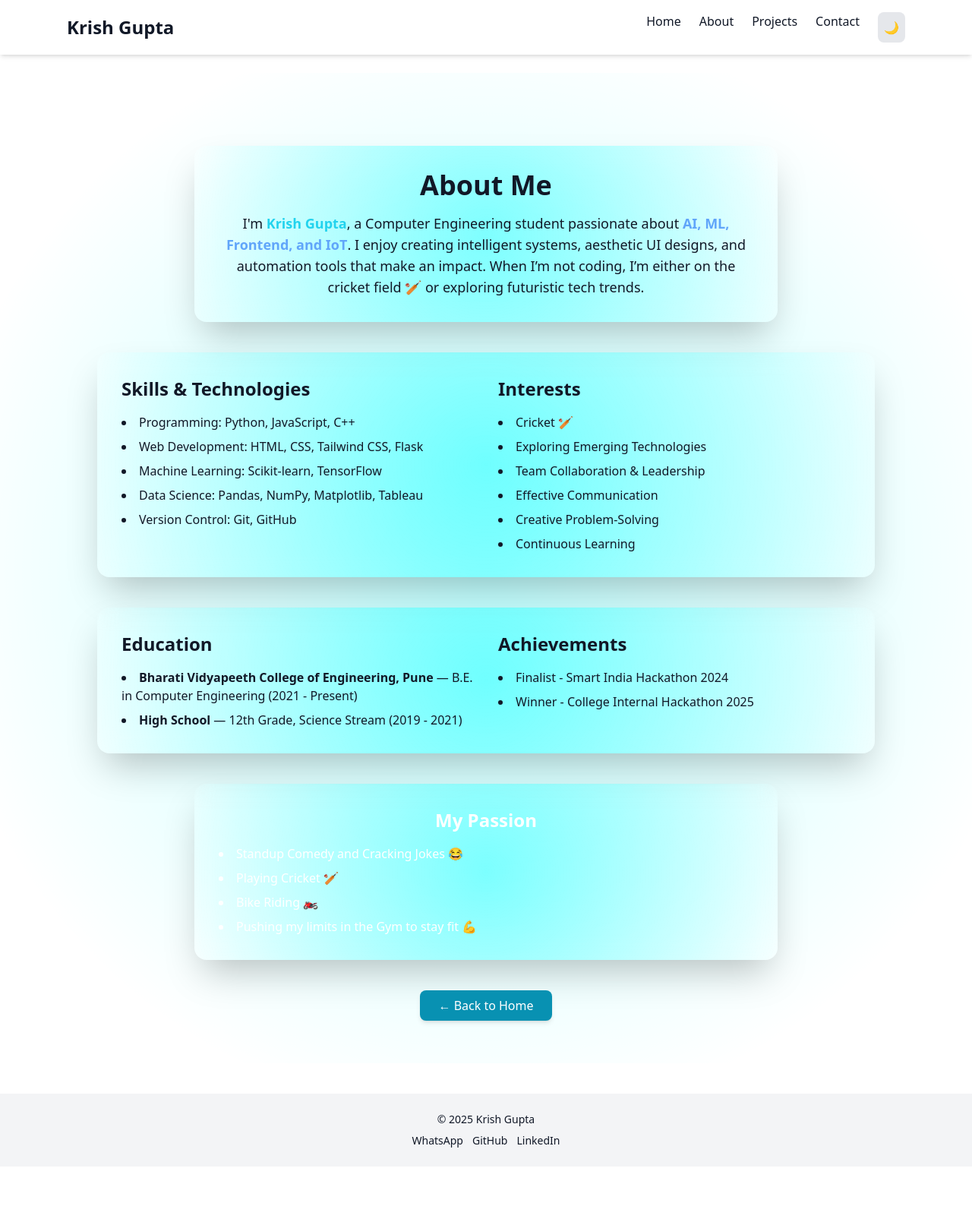
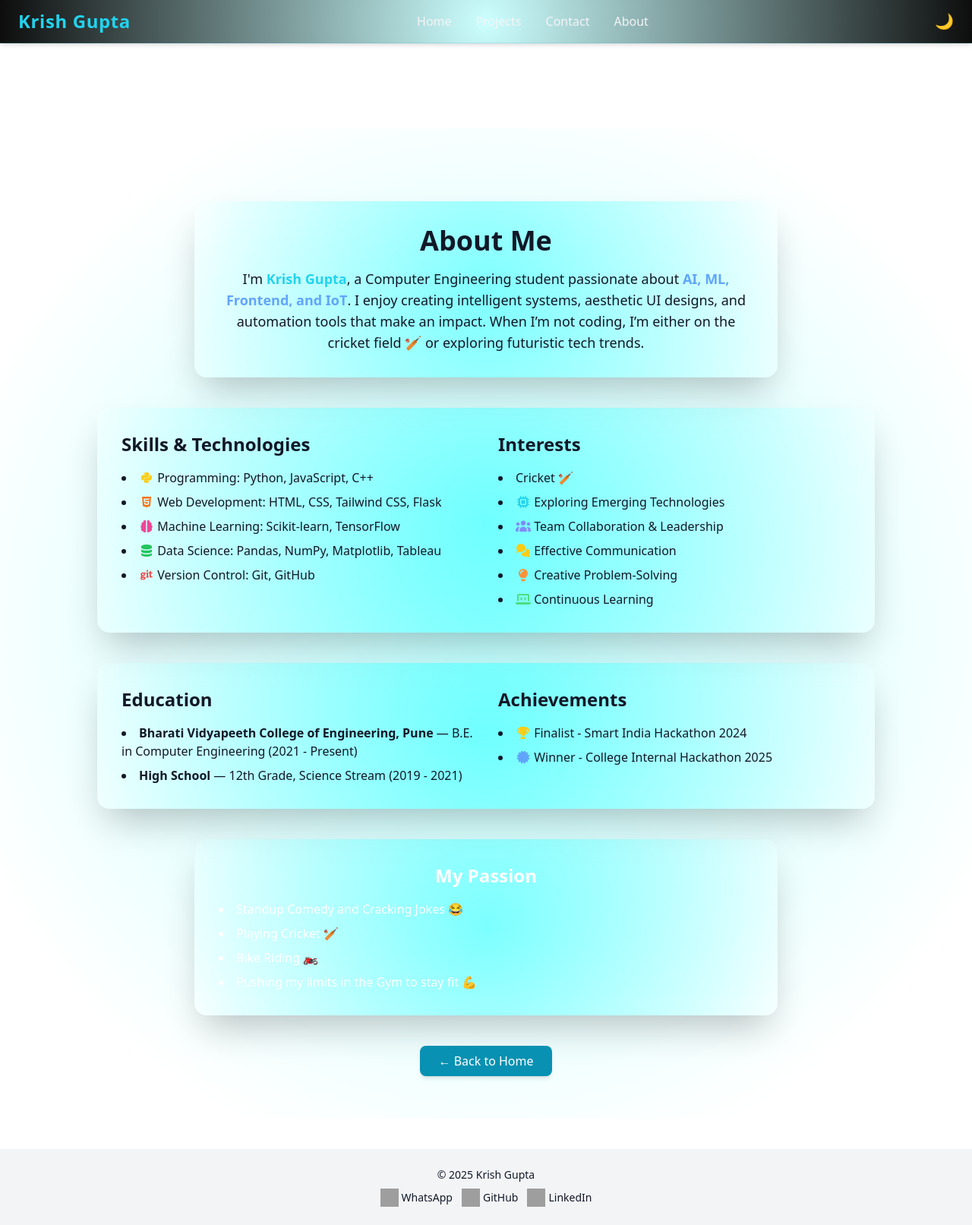
Before and after one commit to kg0420/My-Portfolio, a Flask app: page /about in a window 1280 px wide. Shown: the whole page at 76% size. Before the commit the page ends 1536 px from the top, so only its background shows below. Run offline with Flask 3, Linux system fonts and the light colour scheme; some libraries are stand-ins or nearby versions; grey boxes are pictures that could not be loaded.

Commit message:
Update base.html

```diff
--- a/templates/base.html
+++ b/templates/base.html
@@ -8,6 +8,7 @@
   <!-- Tailwind CSS -->
   <script src="https://cdn.tailwindcss.com"></script>
   <link href="https://unpkg.com/aos@2.3.1/dist/aos.css" rel="stylesheet" />
+  <link rel="stylesheet" href="https://cdnjs.cloudflare.com/ajax/libs/font-awesome/7.0.1/css/all.min.css">
 
   <script>
     tailwind.config = {
@@ -17,59 +18,108 @@
 
   <style>
     html { scroll-behavior: smooth; }
+
+    /* 🔥 Animated Gradient Background for Navbar */
+    @keyframes gradientFlow {
+      0% { background-position: 0% 50%; }
+      50% { background-position: 100% 50%; }
+      100% { background-position: 0% 50%; }
+    }
+
+    .animated-nav {
+      background: linear-gradient(270deg, #00ffff, #007bff, #ff00ff);
+      background-size: 600% 600%;
+      animation: gradientFlow 10s ease infinite;
+      backdrop-filter: blur(10px);
+    }
+
+    /* ✨ Navbar Slide Animation */
+    @keyframes slideDown {
+      from { transform: translateY(-100%); opacity: 0; }
+      to { transform: translateY(0); opacity: 1; }
+    }
+
+    .slide-navbar {
+      animation: slideDown 1s ease-out;
+    }
   </style>
 </head>
 
 <body class="bg-white dark:bg-gray-900 text-gray-900 dark:text-gray-100 transition-colors duration-300">
 
-  <!-- 🌐 Navbar (common) -->
-  <nav class="fixed top-0 w-full bg-white dark:bg-gray-800 shadow-md z-50">
-    <div class="max-w-6xl mx-auto px-6 py-4 flex justify-between items-center">
-      <h1 class="text-2xl font-bold">Krish Gupta</h1>
-      <div class="hidden md:flex gap-6">
-        <a href="/" class="hover:text-blue-500">Home</a>
-        <a href="/about" class="hover:text-blue-500">About</a>
-        <a href="/project" class="hover:text-blue-500">Projects</a>
-        <a href="/contact" class="hover:text-blue-500">Contact</a>
-        <button id="toggleDarkMode" class="bg-gray-200 dark:bg-gray-700 p-2 rounded-lg">🌙</button>
-      </div>
-      <button id="menuBtn" class="md:hidden p-2 bg-gray-200 dark:bg-gray-700 rounded-lg">☰</button>
-    </div>
+  <!-- 🌐 Animated Navbar -->
+  <!-- Navbar -->
+<nav class="bg-[radial-gradient(circle_at_center,rgba(0,255,255,0.2),rgba(0,0,0,0.95))] backdrop-blur-md shadow-md sticky top-0 z-50 border-b border-cyan-500/20 transition-all duration-300">
+  <div class="max-w-7xl mx-auto px-6 py-3 flex justify-between items-center">
+    <!-- Logo -->
+    <a href="{{ url_for('home') }}" class="text-cyan-400 text-2xl font-bold tracking-wide hover:text-cyan-300 transition">Krish Gupta</a>
 
-    <!-- Mobile Menu -->
-    <div id="mobileMenu" class="hidden flex-col gap-4 px-6 pb-4 md:hidden">
-      <a href="/" class="hover:text-blue-500">Home</a>
-      <a href="/about" class="hover:text-blue-500">About</a>
-      <a href="/project" class="hover:text-blue-500">Projects</a>
-      <a href="/contact" class="hover:text-blue-500">Contact</a>
-      <button id="toggleDarkModeMobile" class="bg-gray-200 dark:bg-gray-700 p-2 rounded-lg w-full text-left">🌙</button>
-    </div>
-  </nav>
+    <!-- Desktop Menu -->
+    <ul class="hidden md:flex space-x-8 text-gray-100 font-medium">
+      <li><a href="{{ url_for('home') }}" class="hover:text-cyan-400 transition">Home</a></li>
+      <li><a href="{{ url_for('project') }}" class="hover:text-cyan-400 transition">Projects</a></li>
+      <li><a href="{{ url_for('contact') }}" class="hover:text-cyan-400 transition">Contact</a></li>
+      <li><a href="{{ url_for('about') }}" class="hover:text-cyan-400 transition">About</a></li>
+    </ul>
+
+    <!-- Dark Mode Toggle (optional) -->
+    <button id="toggleDarkMode" class="hidden md:block text-cyan-400 hover:text-cyan-300 transition text-xl">
+      🌙
+    </button>
+
+    <!-- Mobile Menu Button -->
+    <button id="menuBtn" class="md:hidden text-cyan-400 text-2xl focus:outline-none">
+      ☰
+    </button>
+  </div>
+
+  <!-- Mobile Menu -->
+  <div id="mobileMenu" class="hidden md:hidden bg-black/90 border-t border-cyan-500/20">
+    <ul class="flex flex-col items-center py-4 space-y-4 text-gray-100 font-medium">
+      <li><a href="{{ url_for('home') }}" class="hover:text-cyan-400 transition">Home</a></li>
+      <li><a href="{{ url_for('project') }}" class="hover:text-cyan-400 transition">Projects</a></li>
+      <li><a href="{{ url_for('contact') }}" class="hover:text-cyan-400 transition">Contact</a></li>
+      <li><a href="{{ url_for('about') }}" class="hover:text-cyan-400 transition">About</a></li>
+    </ul>
+  </div>
+</nav>
 
   <!-- 🔽 Dynamic Page Content -->
-  <main class="pt-24">
+  <main class="pt-28">
     {% block content %}{% endblock %}
   </main>
 
-  <!-- 🦶 Footer (common) -->
+  <!-- 🦶 Footer -->
   <footer class="py-6 bg-gray-100 dark:bg-gray-800 text-center text-sm mt-10">
     © 2025 Krish Gupta
-    <div class="flex justify-center mt-2 gap-3 flex-wrap">
-      <a href="https://wa.me/7219570360" target="_blank" class="hover:text-blue-500">WhatsApp</a>
-      <a href="https://github.com/kg0420" target="_blank" class="hover:text-blue-500">GitHub</a>
-      <a href="https://www.linkedin.com/in/krish-gupta-2ab03829b/" target="_blank" class="hover:text-blue-500">LinkedIn</a>
+    <div class="flex justify-center mt-2 flex-wrap gap-3">
+      <a href="https://wa.me/7219570360" target="_blank" class="flex items-center gap-1 hover:text-blue-500 hover:scale-110 transition-transform duration-300">
+        <img src="https://upload.wikimedia.org/wikipedia/commons/6/6b/WhatsApp.svg" alt="WhatsApp" class="w-6 h-6" /> WhatsApp
+      </a>
+      <a href="https://github.com/kg0420" target="_blank" class="flex items-center gap-1 hover:text-blue-500 hover:scale-110 transition-transform duration-300">
+        <img src="https://cdn-icons-png.flaticon.com/512/25/25231.png" class="w-6 h-6" alt="GitHub" /> GitHub
+      </a>
+      <a href="https://www.linkedin.com/in/krish-gupta-2ab03829b/" target="_blank" class="flex items-center gap-1 hover:text-blue-500 hover:scale-110 transition-transform duration-300">
+        <img src="https://cdn-icons-png.flaticon.com/512/174/174857.png" class="w-6 h-6" alt="LinkedIn" /> LinkedIn
+      </a>
     </div>
   </footer>
 
   <!-- Scripts -->
   <script src="https://unpkg.com/aos@2.3.1/dist/aos.js"></script>
   <script>
+    const menuBtn = document.getElementById("menuBtn");
+    const mobileMenu = document.getElementById("mobileMenu");
+
+    menuBtn.addEventListener("click", () => {
+        mobileMenu.classList.toggle("hidden");
+    });
     AOS.init();
     const html = document.documentElement;
     const toggleBtn = document.getElementById('toggleDarkMode');
     const toggleBtnMobile = document.getElementById('toggleDarkModeMobile');
-    const menuBtn = document.getElementById('menuBtn');
-    const mobileMenu = document.getElementById('mobileMenu');
+    // const menuBtn = document.getElementById('menuBtn');
+    // const mobileMenu = document.getElementById('mobileMenu');
 
     const savedTheme = localStorage.getItem('theme');
     if (savedTheme === 'dark') html.classList.add('dark');
```
